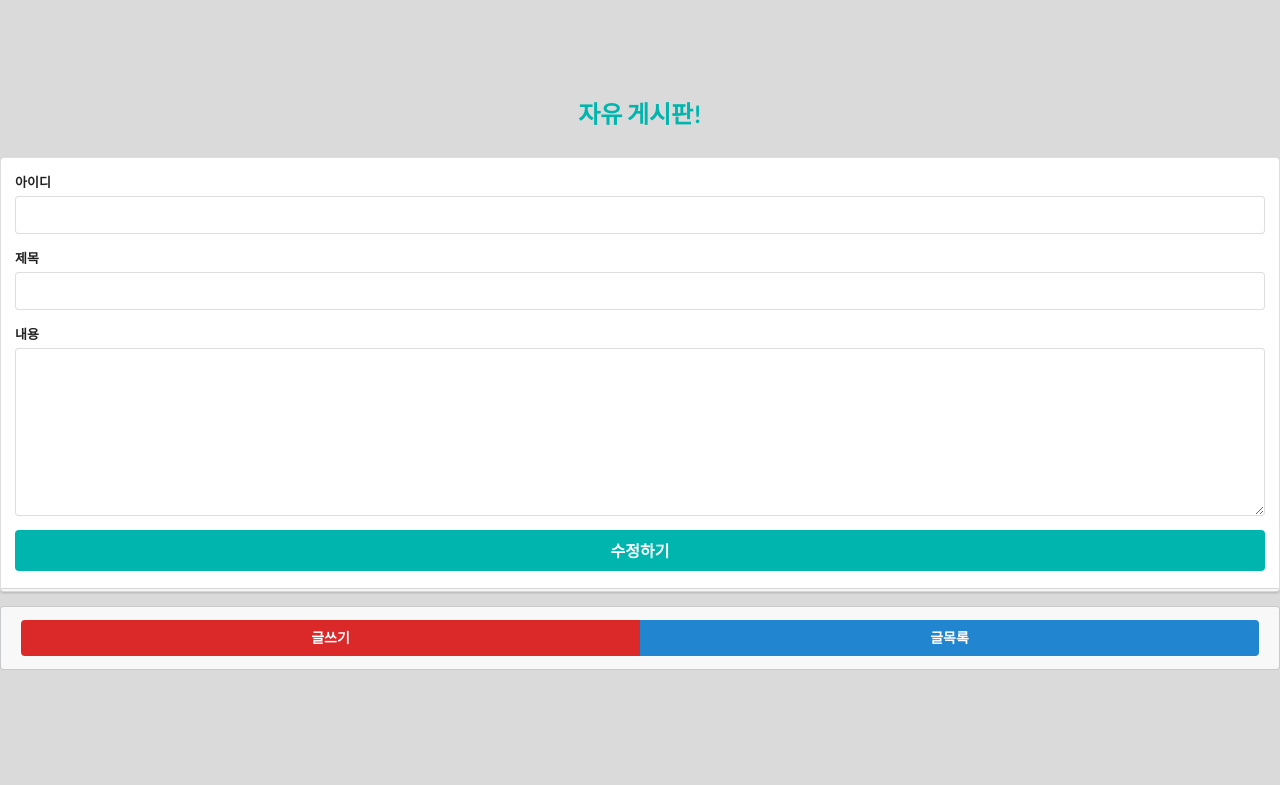
After one commit to claudiajh/flask-board, a Flask app: template app/templates/modify_content.html in a window 1280 px wide. The commit adds this page. Shown: the top 785 px of the page. Run offline with Flask 2, Linux system fonts and the light colour scheme; the template is opened without the code that fills it, so the values that code supplies are empty; some libraries are stand-ins or nearby versions.

Commit message:
modify content 기능 추가

```diff
--- /dev/null
+++ b/app/templates/modify_content.html
@@ -0,0 +1,23 @@
+{% extends "layout.html" %}
+
+{% block body %}
+
+<div class="ui left aligned stacked segment">
+  <form class="ui form" action="{{request.path}}" method="post">
+    <div class="field">
+      <label>아이디</label>
+      <input type="text" name="user" value="{{modify_content.user}}" placeholder="{{modify_content.user}}">
+    </div>
+    <div class="field">
+      <label>제목</label>
+      <input type="text" name="title" value="{{modify_content.title}}" placeholder="{{modify_content.title}}">
+    </div>
+    <div class="field">
+      <label>내용</label>
+      <textarea name="content">{{modify_content.content}}</textarea>
+    </div>
+    <button class="ui fluid large teal button" type="submit">수정하기</button>
+  </form>
+</div>
+
+{% endblock %}
--- a/app/templates/show_board.html
+++ b/app/templates/show_board.html
@@ -20,7 +20,7 @@
       <td><a href="{{ url_for('show_content',content_no=content.no) }}">{{content.title}}</a></td>
       <td>{{content.content}}</td>
       <td>{{content.user}}</td>
-      <td>{{content.create_time}}</td>
+      <td>{{content.modify_time}}</td>
     </tr>
     {% endfor %}
     </tbody>
--- a/app/templates/show_content.html
+++ b/app/templates/show_content.html
@@ -14,9 +14,9 @@
     <div class="ui left aligned header">{{show_content.content}}</div>
 
     <div class="ui buttons">
-      <button class="ui red basic button">글수정</button>
-      <button class="ui blue basic button">글삭제</button>
-      <button class="ui green basic button">뒤로가기</button>
+      <a class="ui red basic button" href="{{ url_for('modify_content', content_no=show_content.no)}}">글수정</a>
+      <a class="ui blue basic button">글삭제</a>
+      <a class="ui green basic button">뒤로가기</a>
     </div>
   </div>
 </div>
```
Also changed, not shown: app/route/board.py (+19 -0 lines).
